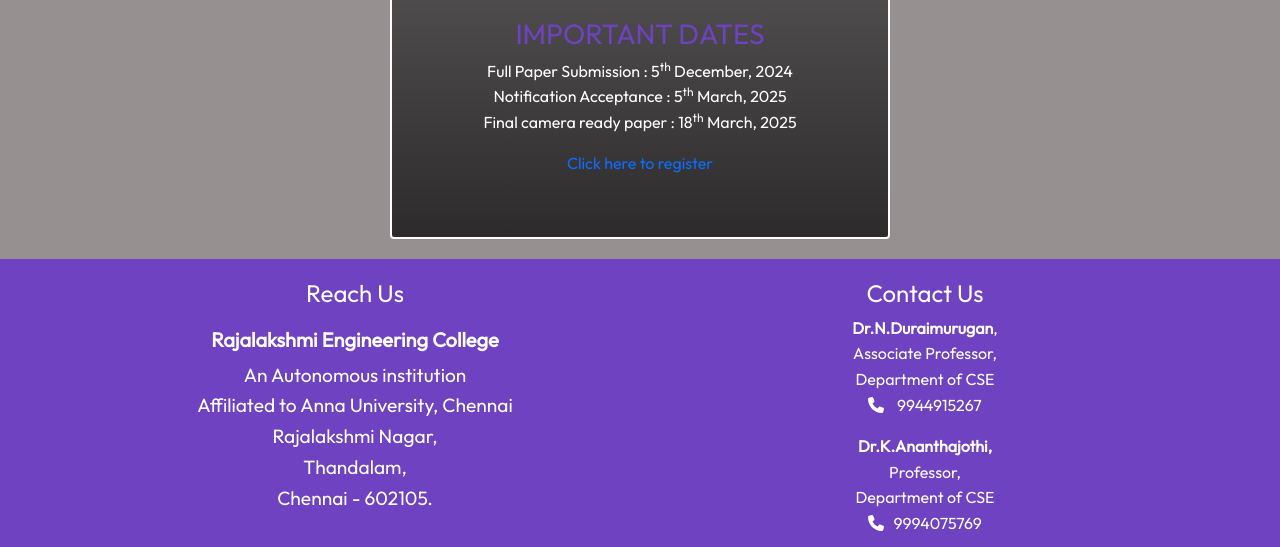
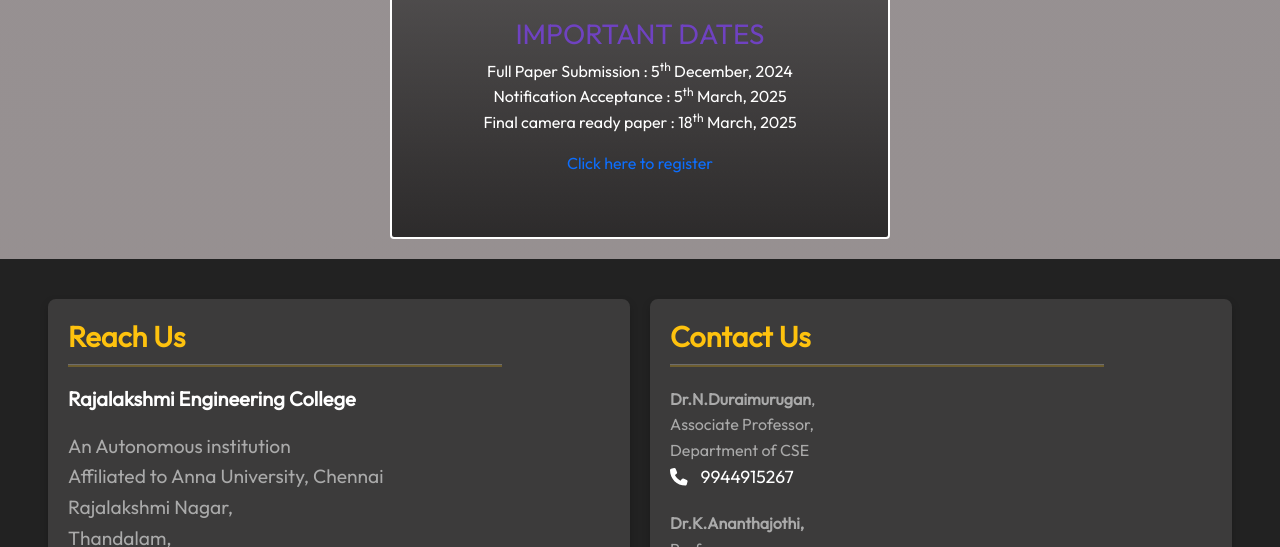
Before and after one commit to Nithish-Rao-P/IEEE_CONFERENCE, a plain HTML site: page index.html in a window 1280 px wide. Shown: the part 5541-6088 px from the top of the page. Drawn offline with nearby package versions, Linux system fonts and the light colour scheme.

Commit message:
footer adjustments

```diff
--- a/css/style.css
+++ b/css/style.css
@@ -286,3 +286,94 @@ footer {
 #con{
   min-height: 590px;
 }
+
+
+
+/* Main Footer Styling */
+#contact-us {
+  background-color: #222;
+  padding: 40px 0;
+  color: white;
+  text-align: center;
+}
+
+.footer-info {
+  max-width: 1200px;
+  margin: 0 auto;
+  padding: 0 20px;
+}
+
+.footer-heads {
+  font-size: 1.8rem;
+  font-weight: bold;
+  color: #FEC20E;
+  margin-bottom: 10px;
+}
+
+.footer-hr {
+  width: 80%;
+  height: 3px;
+  background-color: #FEC20E;
+  margin: 10px 0 20px;
+}
+
+/* Reach Us and Contact Us Div Styling */
+#r {
+  display: flex;
+  justify-content: space-between;
+  gap: 20px;
+  margin-bottom: 30px;
+}
+
+#col-lg {
+  flex: 1;
+  text-align: left;
+  padding: 20px;
+  background-color: rgba(72, 70, 70,0.7);
+  border-radius: 8px;
+  box-shadow: 0 4px 8px rgba(0, 0, 0, 0.2);
+}
+
+.col-lg p {
+  font-size: 1rem;
+  line-height: 1.8;
+  color: #ddd;
+}
+
+.contact-names p, .contact-names a {
+  color: #bbb;
+  font-size: 1.1rem;
+  margin-bottom: 15px;
+  text-decoration: none;
+}
+
+.contact-names a:hover {
+  color: #FEC20E;
+}
+
+/* Social Media Icons */
+.icons {
+  display: inline-block;
+  margin: 0 10px;
+  font-size: 1.5rem;
+  color: white;
+  transition: color 0.3s;
+}
+
+.icons:hover {
+  color: #FEC20E;
+}
+
+/* Copyright Text */
+#contact-us p {
+  color: #aaa;
+  font-size: 1rem;
+  margin-top: 20px;
+}
+
+@media (max-width: 768px) {
+  .row {
+      flex-direction: column;
+      gap: 30px;
+  }
+}
--- a/index.html
+++ b/index.html
@@ -568,9 +568,10 @@
 
   <footer id="contact-us" class="reveal">
     <div class="container footer-info">
-      <div class="row">
-        <div class="col-lg-6">
+      <div id="r" class="row">
+        <div id="col-lg" class="col-lg-6">
           <h4 class="footer-heads">Reach Us</h4>
+          <hr class="footer-hr">
           <h5 style="margin-top: 1.25rem;"><b> Rajalakshmi Engineering College</b></h5>
           <p style="font-size: 1.2rem;">An Autonomous institution <br> Affiliated to Anna University, Chennai
             <br>Rajalakshmi Nagar, <br> Thandalam, <br> Chennai - 602105.
@@ -581,8 +582,9 @@
             <!-- email: iccds25@rajalakshmi.edu.in -->
           </p>
         </div>
-        <div class="col-lg-6">
+        <div id="col-lg" class="col-lg-6">
           <h4 class="footer-heads">Contact Us</h4>
+          <hr class="footer-hr">
           <div class="contact-names">
             <p><b>Dr.N.Duraimurugan</b>,<br>
               Associate Professor,<br>
```
